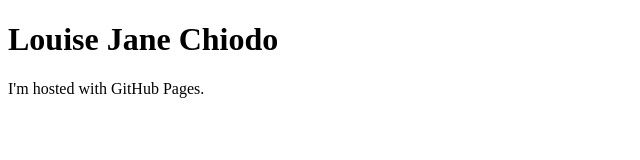
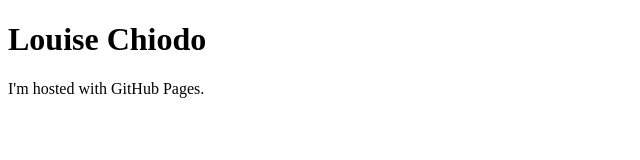
Before and after one commit to louisechiodo/louisechiodo.github.io, a plain HTML site: page index.html in a window 1280 px wide. Shown: the whole page, without its empty margins (0-640 px from the left). Drawn offline with Linux system fonts and the light colour scheme.

Commit message:
Update index.html

```diff
--- a/index.html
+++ b/index.html
@@ -1,7 +1,7 @@
 <!DOCTYPE html>
 <html>
 <body>
-<h1>Louise Jane Chiodo</h1>
+<h1>Louise Chiodo</h1>
 <p>I'm hosted with GitHub Pages.</p>
 </body>
 </html>
```
